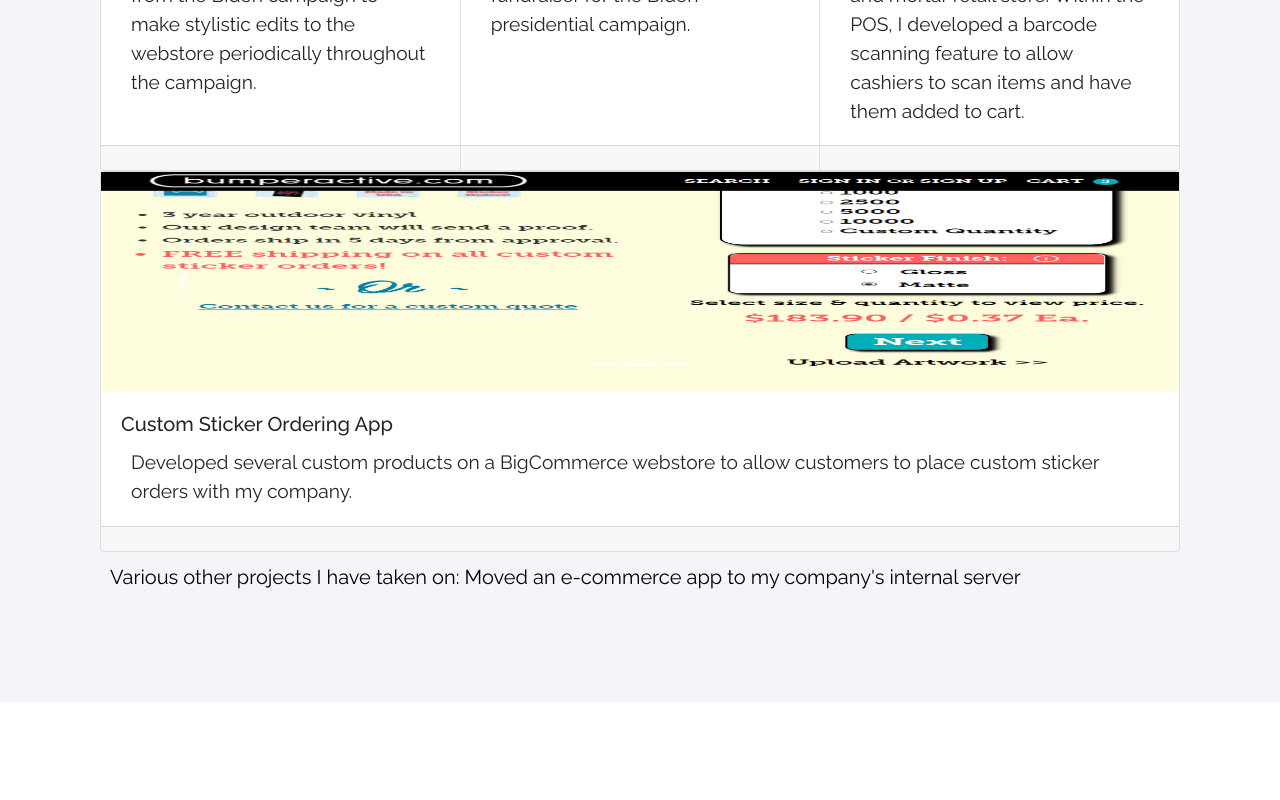
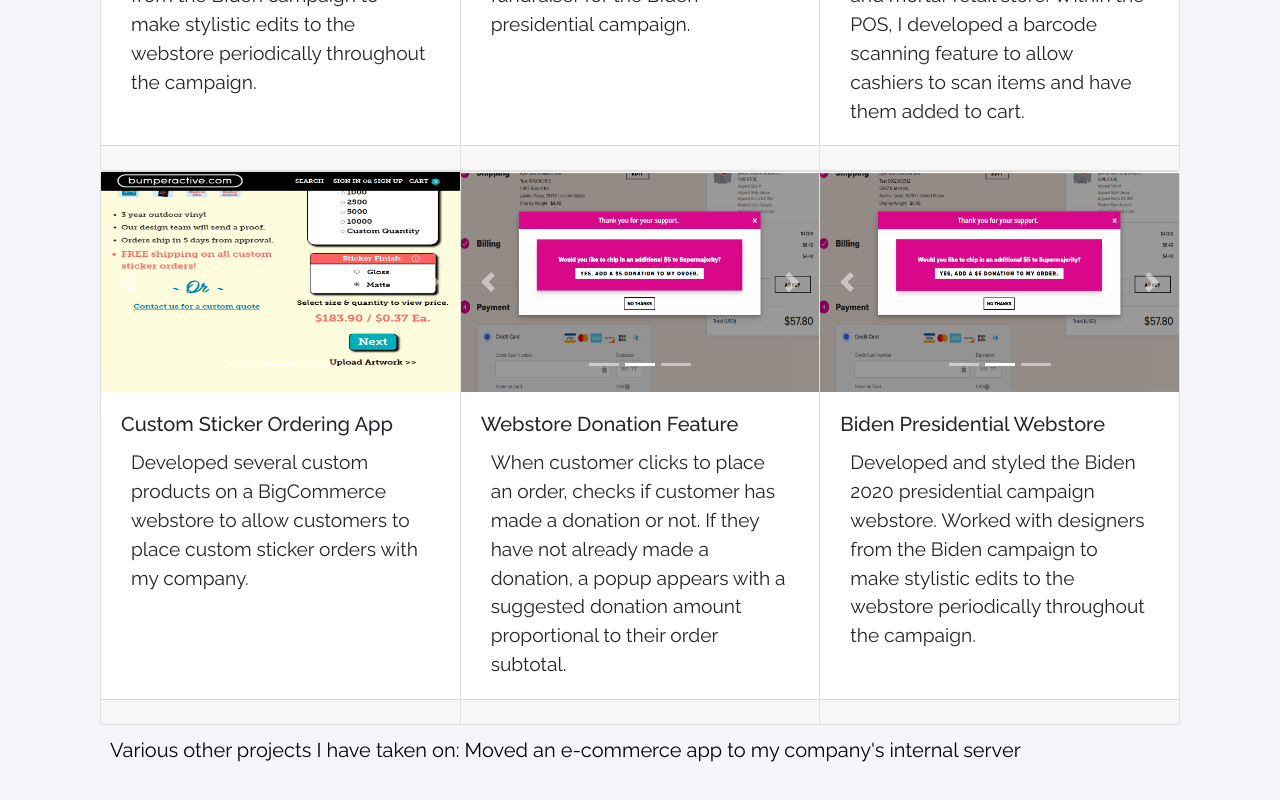
Before and after one commit to audiomuse1/portfolio, a React (Create React App) app: page /projects in a window 1280 px wide. Shown: the part 570-1370 px from the top of the page. Before the commit the page ends 1272 px from the top, so only its background shows below. Built offline with nearby package versions, Linux system fonts and the light colour scheme.

Commit message:
Additional donation edit

```diff
--- a/src/components/Navbar.js
+++ b/src/components/Navbar.js
@@ -1,10 +1,13 @@
 
 import React, { Component } from 'react';
+import $ from 'jquery';
 import Navitem from './Navitem';
 import { slide as Menu } from 'react-burger-menu';
 
 // import {Animated} from "react-animated-css";
 // import $ from 'jquery';
+
+//Uses react burger menu from https://github.com/negomi/react-burger-menu
 
 class Navbar extends Component {
     constructor(props)
@@ -18,7 +21,7 @@ class Navbar extends Component {
     componentDidMount () {
         // var nav = document.querySelector("#root > div > nav");
 
-        // nav.style.display = "none";
+        // // nav.style.display = "none";
 
         // $("body").on("mousemove",function(event) {
         //     if (event.pageX < 50) {
@@ -58,12 +61,14 @@ class Navbar extends Component {
                 // </nav>
 
                 <Menu>
-                    <a id="home" className="menu-item" href="/portfolio">Home</a>
-                    <a id="contact" className="menu-item" href="/projects">Projects</a>
-                    <a id="about" className="menu-item" href="/about">About</a>
-                    <a id="contact" className="menu-item" href="/education">Education</a>
-                    <a id="contact" className="menu-item" href="/skills">Skills</a>
-                    <a id="contact" className="menu-item" href="/contact">Contact</a>
+                          <ul>
+                            <Navitem item="Home" tolink="/portfolio"  className="menu-item"  activec={this.activeitem}></Navitem>
+                            <Navitem item="About" tolink="/about"  className="menu-item"  activec={this.activeitem}></Navitem>
+                            <Navitem item="Education" tolink="/education"  className="menu-item"  activec={this.activeitem}></Navitem>
+                            <Navitem item="Skills" tolink="/skills"  className="menu-item"  activec={this.activeitem}></Navitem>
+                            <Navitem item="Projects" tolink="/projects"  activec={this.activeitem}></Navitem>
+                            <Navitem item="Contact" tolink="/contact"  activec={this.activeitem}></Navitem>
+                        </ul>
                 </Menu>
 
             )
--- a/src/contents/Projects.js
+++ b/src/contents/Projects.js
@@ -12,6 +12,7 @@ import pos2 from '../img/barcodeScanning2.png';
 import customImage1 from '../img/customImage1.png';
 import customImage2 from '../img/customImage2.png';
 import customImage3 from '../img/customImage3.png';
+import additionalDonation from '../img/additionalDonation.png';
 
 
 
@@ -143,7 +144,7 @@ class Skills extends Component {
 
 
             <CardGroup>
-  {/* Card 4 */}
+                    {/* Card 4 */}
                         <Card id="card4" style={{ width: '1rem' }}>
                         <Carousel>
                         <Carousel.Item>
@@ -181,26 +182,63 @@ class Skills extends Component {
                 </Card>
 
                   {/* Card 5 */}
-                  {/* <Card>
+                  <Card>
                         <Carousel>
                         <Carousel.Item>
                             <img
                             className="d-block w-100"
-                            src={webstore1}
+                            src={additionalDonation}
                             alt="First slide"
                             />
                         </Carousel.Item>
                         <Carousel.Item>
                             <img
                             className="d-block w-100"
-                            src={webstore2}
+                            src={additionalDonation}
                             alt="Second slide"
                             />
                         </Carousel.Item>
                         <Carousel.Item>
                             <img
                             className="d-block w-100"
-                            src={webstore3}
+                            src={additionalDonation}
+                            alt="Third slide"
+                            />
+                        </Carousel.Item>
+                        </Carousel>
+
+                    <Card.Body>
+                    <Card.Title>Webstore Donation Feature</Card.Title>
+                    <Card.Text>
+                      When customer clicks to place an order, checks if customer has made a donation or not.  If they have not already made a donation, a popup appears with a suggested donation amount proportional to their order subtotal.
+                    </Card.Text>
+                    </Card.Body>
+                    <Card.Footer>
+                    <small className="text-muted"></small>
+                    </Card.Footer>
+                </Card>
+
+                  {/* Card 6 */}
+                  <Card>
+                        <Carousel>
+                        <Carousel.Item>
+                            <img
+                            className="d-block w-100"
+                            src={additionalDonation}
+                            alt="First slide"
+                            />
+                        </Carousel.Item>
+                        <Carousel.Item>
+                            <img
+                            className="d-block w-100"
+                            src={additionalDonation}
+                            alt="Second slide"
+                            />
+                        </Carousel.Item>
+                        <Carousel.Item>
+                            <img
+                            className="d-block w-100"
+                            src={additionalDonation}
                             alt="Third slide"
                             />
                         </Carousel.Item>
@@ -215,44 +253,7 @@ class Skills extends Component {
                     <Card.Footer>
                     <small className="text-muted"></small>
                     </Card.Footer>
-                </Card> */}
-
-                  {/* Card 6 */}
-                  {/* <Card>
-                        <Carousel>
-                        <Carousel.Item>
-                            <img
-                            className="d-block w-100"
-                            src={webstore1}
-                            alt="First slide"
-                            />
-                        </Carousel.Item>
-                        <Carousel.Item>
-                            <img
-                            className="d-block w-100"
-                            src={webstore2}
-                            alt="Second slide"
-                            />
-                        </Carousel.Item>
-                        <Carousel.Item>
-                            <img
-                            className="d-block w-100"
-                            src={webstore3}
-                            alt="Third slide"
-                            />
-                        </Carousel.Item>
-                        </Carousel>
-
-                    <Card.Body>
-                    <Card.Title>Biden Presidential Webstore</Card.Title>
-                    <Card.Text>
-                        Developed and styled the Biden 2020 presidential campaign webstore.  Worked with designers from the Biden campaign to make stylistic edits to the webstore periodically throughout the campaign.
-                    </Card.Text>
-                    </Card.Body>
-                    <Card.Footer>
-                    <small className="text-muted"></small>
-                    </Card.Footer>
-                </Card> */}
+                </Card>
 
 
             </CardGroup>
--- a/src/contents/Skills.js
+++ b/src/contents/Skills.js
@@ -6,7 +6,7 @@ class Skills extends Component {
     {
         super(props);
         this.state={
-            'myskills':['HTML','CSS','JS','REACT JS', 'NODE JS', 'EXPRESS', 'BigCommerce, Spanish language']
+            'myskills':['HTML','CSS','JS','REACT JS', 'NODE JS', 'EXPRESS', 'Typescript', 'Boostrap', 'Animate.css', 'BigCommerce', 'Spanish language']
         };
     }
 
```
Also changed, not shown: src/img/additionalDonation.png (added).
